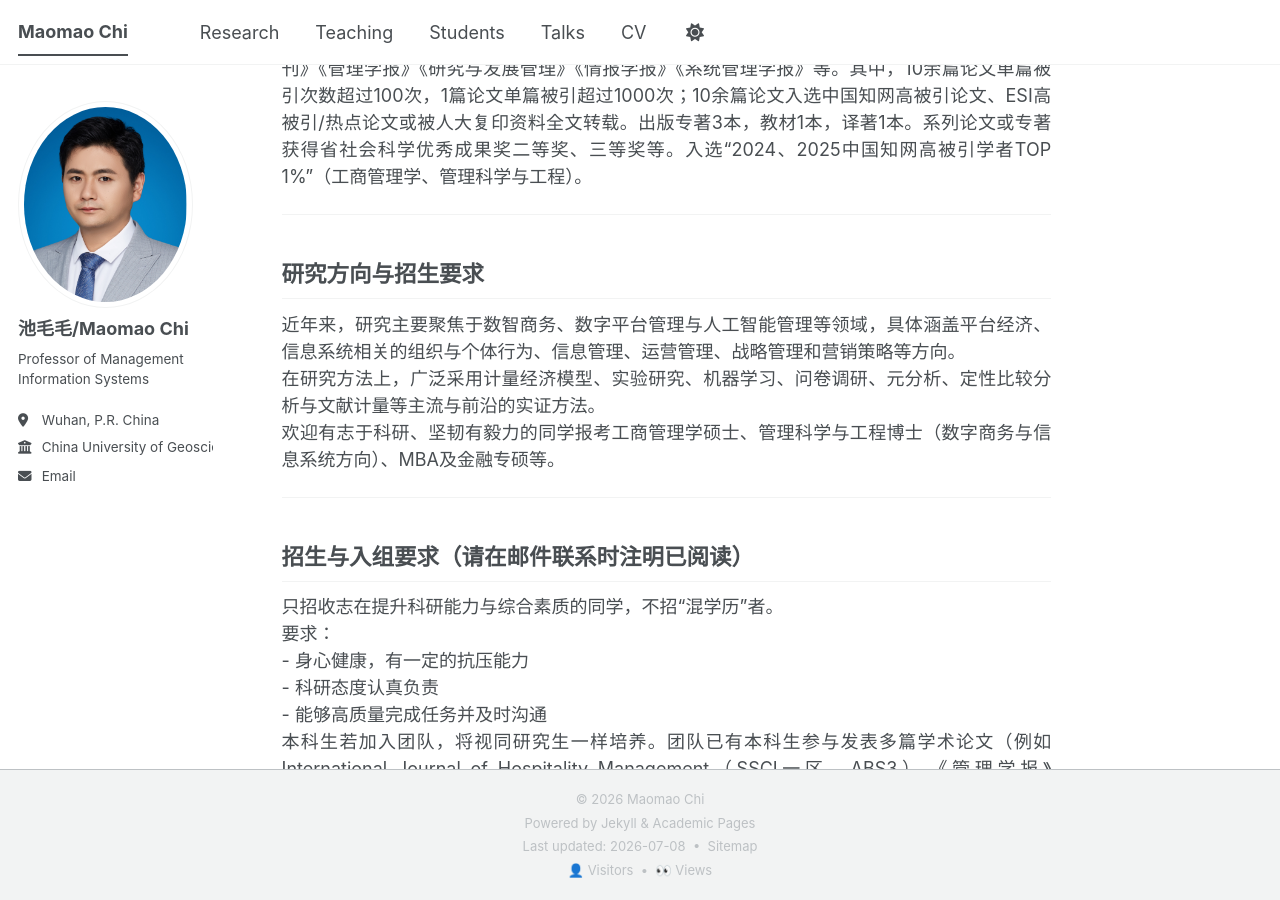
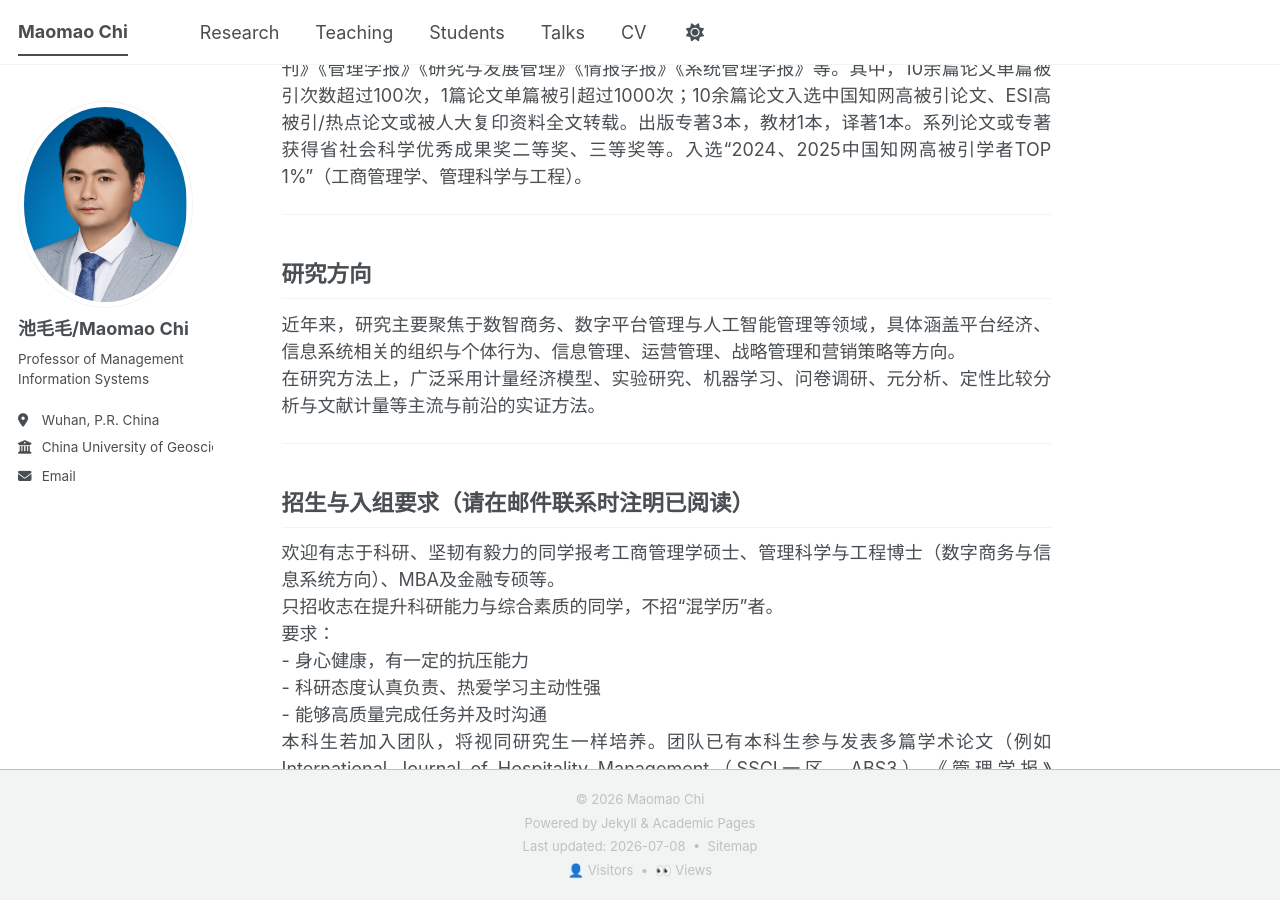
Before and after one commit to nishaochen/chimaomao, a Jekyll site: the page built from _pages/about.md, in a window 1280 px wide and 900 px high, scrolled down 412 px. Built offline with Jekyll 4.4.1, drawn with Linux system fonts in a browser that asks for light colours; comment, search, counter and statistics services are not loaded; a style sheet for code colours, icons or effects is not loaded.

Commit message:
Update about.md

```diff
--- a/_pages/about.md
+++ b/_pages/about.md
@@ -27,7 +27,7 @@ Maomao Chi is a Professor and Doctoral Supervisor at the School of Economics and
 
 ---
 
-## 研究方向与招生要求
+## 研究方向
 
 <div class="justify section">
 
@@ -35,7 +35,6 @@ Maomao Chi is a Professor and Doctoral Supervisor at the School of Economics and
 
 在研究方法上，广泛采用计量经济模型、实验研究、机器学习、问卷调研、元分析、定性比较分析与文献计量等主流与前沿的实证方法。<br>
 
-欢迎有志于科研、坚韧有毅力的同学报考工商管理学硕士、管理科学与工程博士（数字商务与信息系统方向）、MBA及金融专硕等。
 
 </div>
 
@@ -45,11 +44,13 @@ Maomao Chi is a Professor and Doctoral Supervisor at the School of Economics and
 
 <div class="justify section">
 
+欢迎有志于科研、坚韧有毅力的同学报考工商管理学硕士、管理科学与工程博士（数字商务与信息系统方向）、MBA及金融专硕等。<br>
+
 只招收志在提升科研能力与综合素质的同学，不招“混学历”者。<br>
 
 要求：<br>
 - 身心健康，有一定的抗压能力 <br>
-- 科研态度认真负责 <br>
+- 科研态度认真负责、热爱学习主动性强 <br>
 - 能够高质量完成任务并及时沟通  <br>
 
 本科生若加入团队，将视同研究生一样培养。团队已有本科生参与发表多篇学术论文（例如 International Journal of Hospitality Management（SSCI一区，ABS3）、《管理学报》（CSSCI、FMST1）、《研究发展管理》（CSSCI、FMST2）、《旅游学刊》（CSSCI、FMST2）等国内外主流学术期刊），多次获得国家级大学生创新训练计划项目立项、正大杯市场调查等国家级竞赛奖项，并成功保研至复旦大学、南京大学、中科院大学以及华南理工等985、211高校等。<br>
```
